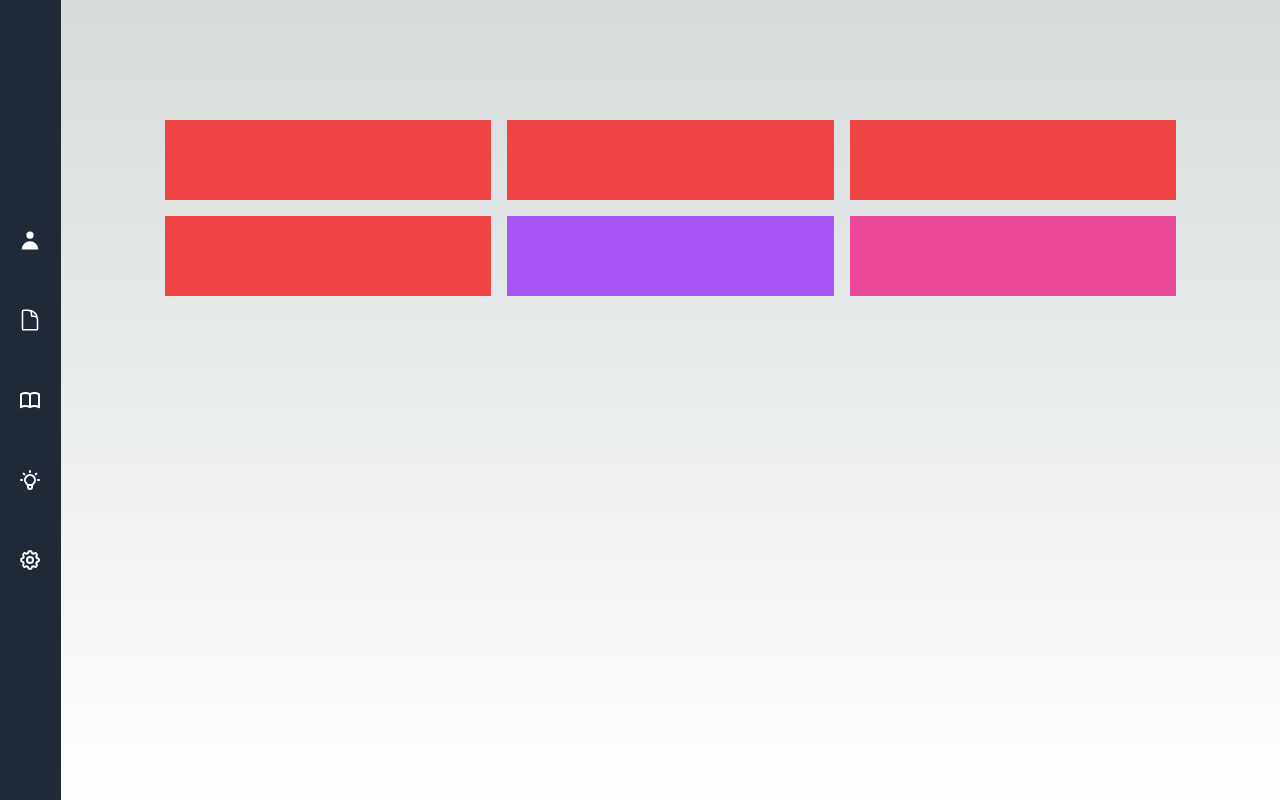
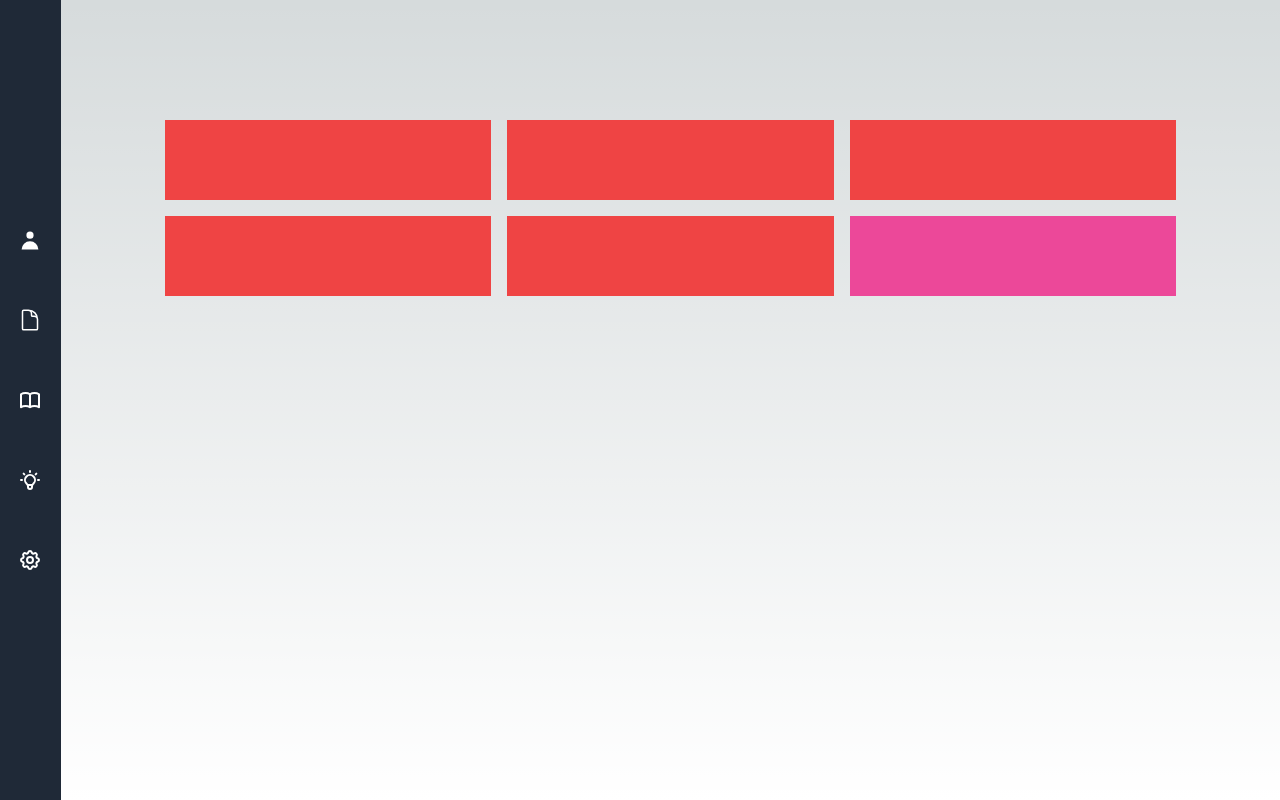
Before and after one commit to claudio22fl/contruccion, a Next.js app: page / in a window 1280 px wide. Built offline with nearby package versions, Linux system fonts and the light colour scheme.

Commit message:
update fetch

```diff
--- a/src/app/page.tsx
+++ b/src/app/page.tsx
@@ -10,7 +10,7 @@ export default function Home() {
         </div>
         <div className='flex'>
           <div className='w-1/3 bg-red-500 h-20 m-2' />
-          <div className='w-1/3 bg-purple-500 h-20 m-2' />
+          <div className='w-1/3 bg-red-500 h-20 m-2' />
           <div className='w-1/3 bg-pink-500 h-20 m-2' />
         </div>
       </div>
--- a/src/app/sims/page.tsx
+++ b/src/app/sims/page.tsx
@@ -9,7 +9,9 @@ export default  function page() {
   const [posts, setPostdata] = useState([]);
 
   const fetchsims = async () => {
-    const response = await fetch('http://chileaccesorios.com/api/chips', { cache: 'no-store' , mode: 'cors', })
+    const response = await fetch('http://chileaccesorios.com/api/chips', { cache: 'no-store' , mode: 'no-cors', 'headers': {
+      'Access-Control-Allow-Origin': '*',
+  }})
     const json = await response.json()
     if(json.length > 0){
       setPostdata(json)
```
